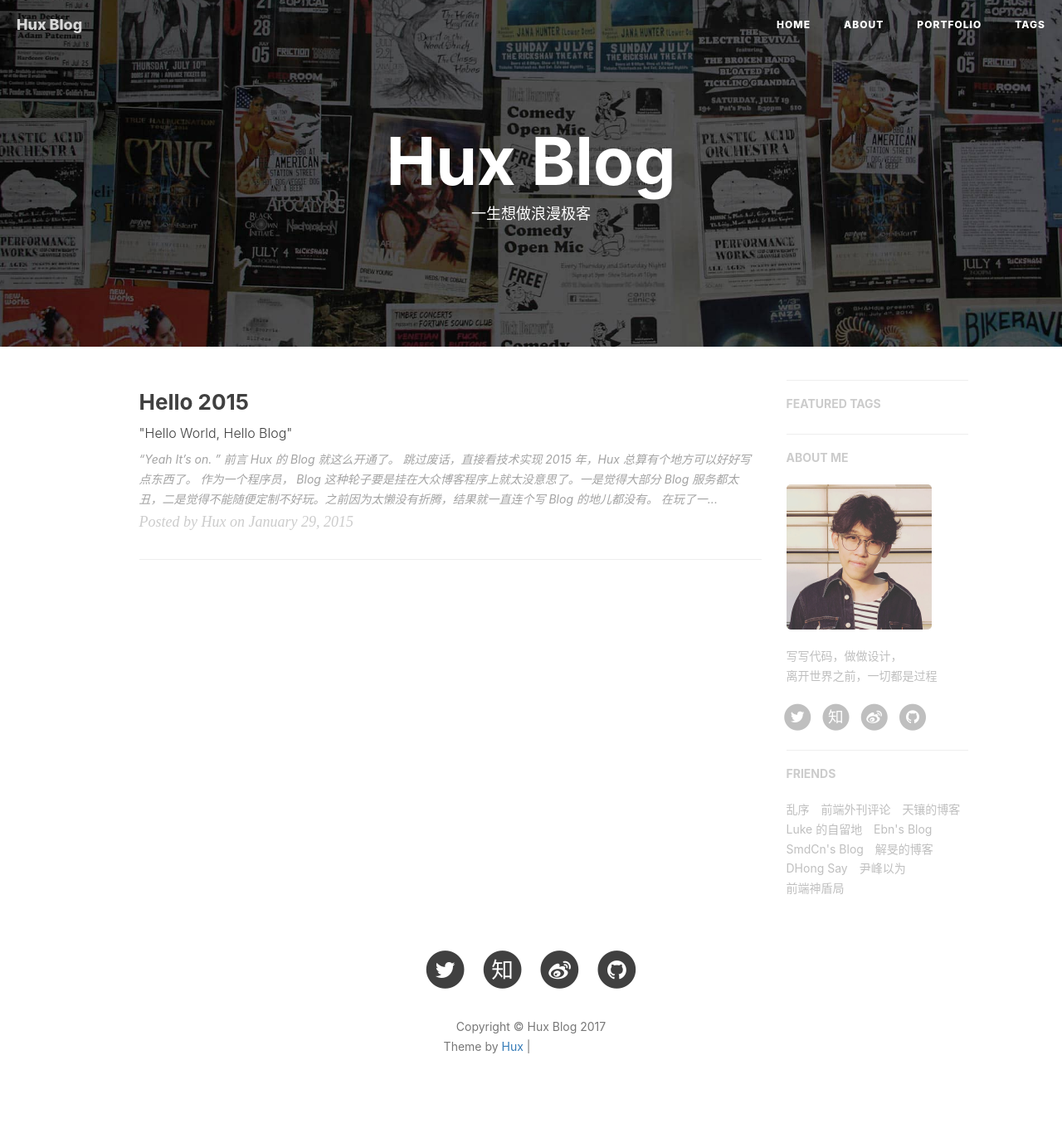
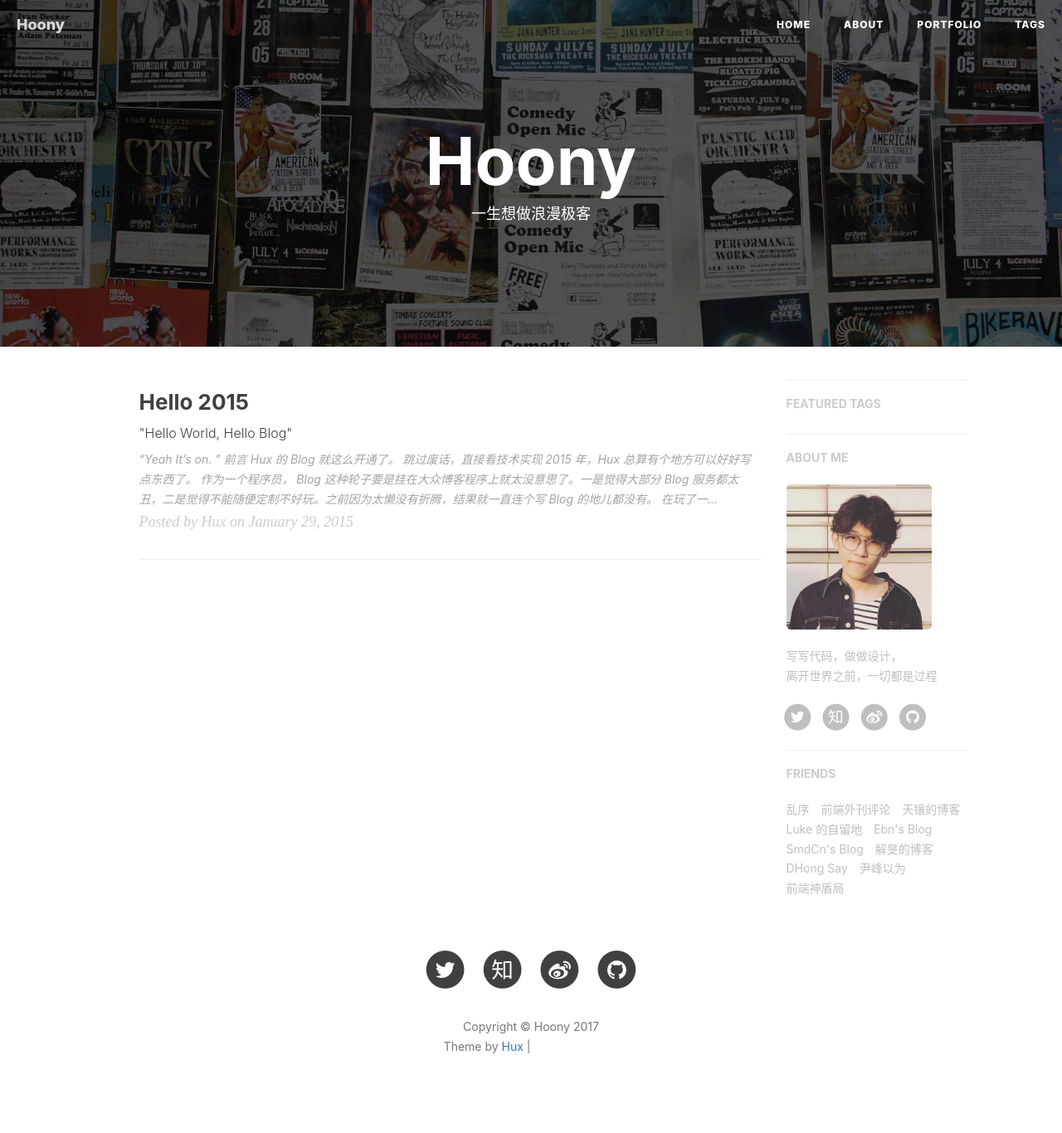
Before and after one commit to Hoony-HU/Hoony-HU.github.io, a Jekyll site: the page built from index.html, in a window 1280 px wide. Shown: the whole page at 83% size. Built offline with Jekyll 4.4.1, drawn with Linux system fonts in a browser that asks for light colours; nearby versions of some CDN libraries; the list of posts is cut into pages by our own code; comment, search, counter and statistics services are not loaded; grey boxes are pictures that could not be loaded.

Commit message:
editorBefore

```diff
--- a/_config.yml
+++ b/_config.yml
@@ -1,8 +1,8 @@
 # Site settings
-title: Hux Blog
-SEOTitle: 黄玄的博客 | Hux Blog
+title: Hoony
+SEOTitle: 胡李辉的博客 | Hoony Blog
 header-img: img/home-bg.jpg
-email: huxpro@gmail.com
+email: 2511453998@qq.com
 description: "关于前端与设计、黑客与画家 | 黄玄，Web & Mobile Lover，Front-End Engineer，UX Designer | 这里是 @Hux黄玄 的个人博客，与你一起发现更大的世界。"
 keyword: "黄玄, Hux黄玄, Hux, 鬼栈, huxpro, @huxpro, 黄玄的博客, Hux Blog, 博客, 个人网站, 互联网, 前端, 设计, 产品, 肖玉, Lynn, 肖玉的男朋友"
 url: "https://huangxuan.me"              # your host, for absolute URL
```
